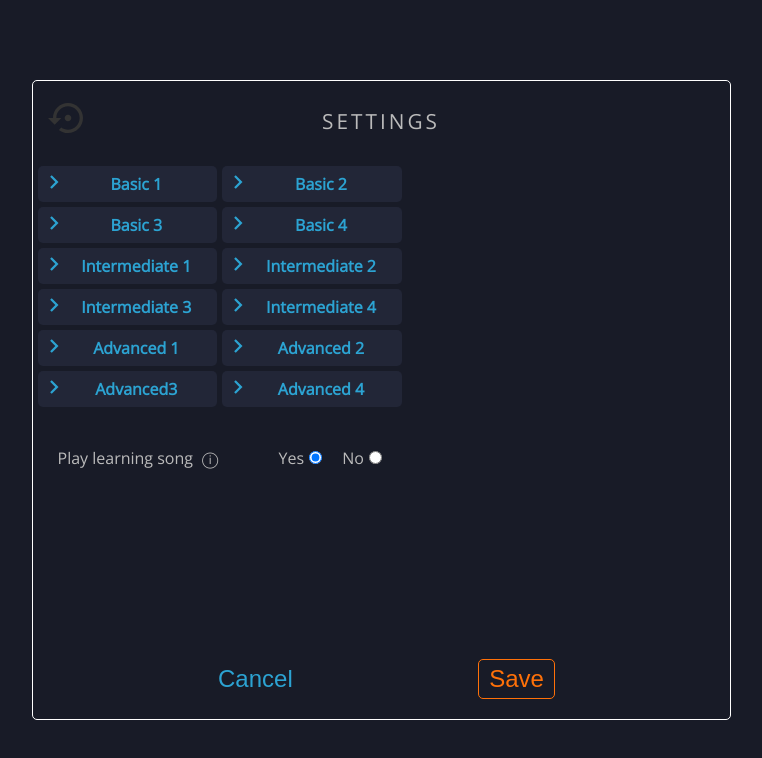
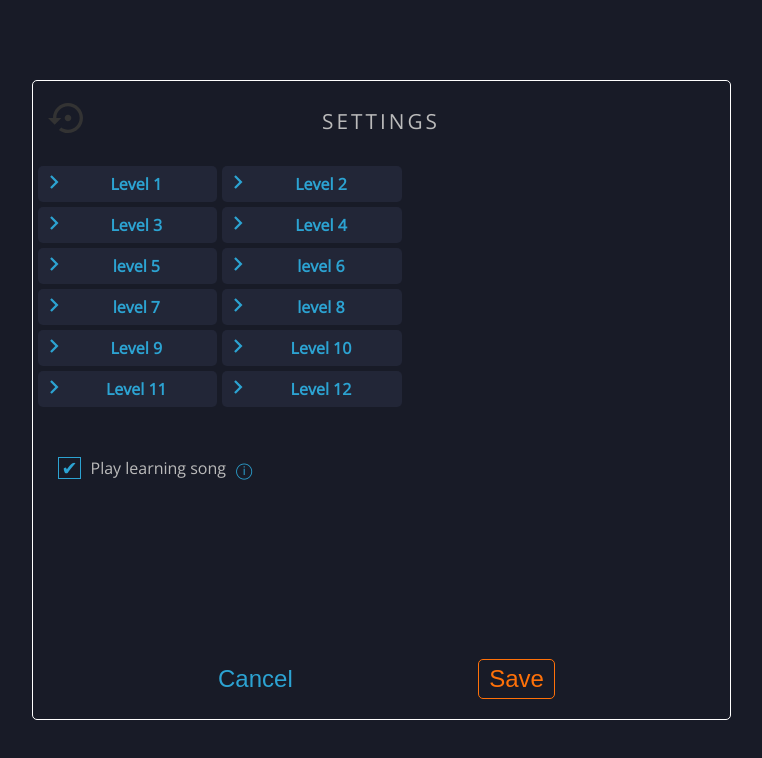
Before and after one commit to Hecktors/rueda-de-casino, a React (Create React App) app: page /settings in a window 1280 px wide. Shown: the top 758 px of the page, without its empty margins (259-1021 px from the left). Built offline with nearby package versions, Linux system fonts and the light colour scheme; a web font is replaced by a local one.

Commit message:
Style input checkbox and range

```diff
--- a/src/App.js
+++ b/src/App.js
@@ -9,7 +9,7 @@ import Session from './pages/Session'
 export default function App() {
   const [settings, setSettings] = useState({
     moveIDs: [],
-    speed: 3050,
+    speed: 2900,
     isMuted: false,
   })
   const [isFirstAppStart, setIsFirstAppStart] = useState(true)
@@ -22,10 +22,16 @@ export default function App() {
     : []
 
   useEffect(() => {
+    const StoredData = getLocalStorage('settings')
     setSettings(
-      getLocalStorage('settings') ?? { moveIDs: [], isMuted: false, speed: 3 }
+      StoredData ?? {
+        moveIDs: [],
+        isMuted: false,
+        speed: 3,
+      }
     )
-    setIsFirstAppStart(!settings.moveIDs)
+    setIsFirstAppStart(!StoredData)
+    console.log(!settings.moveIDs)
   }, []) // eslint-disable-line react-hooks/exhaustive-deps
 
   function updateSettings(userInput) {
@@ -33,6 +39,7 @@ export default function App() {
     setSettings(userInput)
     setLocalStorage('settings', userInput)
   }
+
   return (
     <Switch>
       <Route
--- a/src/components/Form/InputMusicRadio.js
+++ /dev/null
@@ -1,135 +0,0 @@
-import PropTypes from 'prop-types'
-import styled from 'styled-components/macro'
-
-InputMusicRadio.propTypes = {
-  isMuted: PropTypes.bool.isRequired,
-  speed: PropTypes.number.isRequired,
-  updateUserInput: PropTypes.func.isRequired,
-}
-
-export default function InputMusicRadio({ isMuted, speed, updateUserInput }) {
-  return (
-    <InputMusicRadioStyled>
-      <div className="radio-container">
-        <div>
-          Play learning song{' '}
-          <div className="tooltip">
-            &#9432;
-            <span className="tooltiptext">
-              You can use the app with your own music. Just disable the onboard
-              learning song and adapt the time between the move calls with the
-              slider, if they're too fast or too slow for your song.
-            </span>
-          </div>
-        </div>
-        <div className="label-container">
-          <label htmlFor="mute">
-            Yes
-            <input
-              id="mute"
-              onChange={updateUserInput}
-              type="radio"
-              name="isMuted"
-              value={false}
-              checked={!isMuted}
-            />
-          </label>
-          <label htmlFor="notMote">
-            No
-            <input
-              id="notMote"
-              onChange={updateUserInput}
-              type="radio"
-              name="isMuted"
-              value={true}
-              checked={isMuted}
-            />
-          </label>
-        </div>
-      </div>
-      {isMuted && (
-        <div className="range-input-container">
-          <label htmlFor="speed">Move Call Speed </label>
-          <input
-            value={speed}
-            onChange={updateUserInput}
-            type="range"
-            name="speed"
-            min="2100"
-            max="3700"
-            step="400"
-          />
-          <div class="range-legend">
-            <span>slow</span>
-            <span>fast</span>
-          </div>
-        </div>
-      )}
-    </InputMusicRadioStyled>
-  )
-}
-
-const InputMusicRadioStyled = styled.div`
-  margin-top: 20px;
-  position: relative;
-
-  .radio-container {
-    display: flex;
-    justify-content: space-between;
-    margin-top: 30px;
-    padding: 10px 20px;
-    font-size: 1rem;
-
-    label {
-      margin-left: 20px;
-    }
-
-    input {
-      margin-left: 5px;
-    }
-  }
-
-  .range-input-container {
-    margin: 0 auto;
-    padding: 10px 20px;
-
-    input {
-      display: block;
-      margin-top: 5px;
-      width: 100%;
-    }
-  }
-  .range-legend {
-    display: flex;
-    justify-content: space-between;
-    font-size: 0.8rem;
-  }
-
-  .tooltip {
-    display: inline-block;
-    margin-left: 5px;
-  }
-
-  .tooltip .tooltiptext {
-    width: 100%;
-    height: 300px;
-    display: flex;
-    place-items: center;
-    visibility: hidden;
-    position: absolute;
-    top: 0;
-    left: 0;
-    z-index: 1;
-    transform: translateY(-100%);
-    border-radius: 6px;
-    padding: 15px;
-    text-align: center;
-    line-height: 1.6;
-    color: #fff;
-    background-color: var(--bg-color-message);
-  }
-
-  .tooltip:hover .tooltiptext {
-    visibility: visible;
-  }
-`
--- a/src/components/Form/InputMoves.js
+++ b/src/components/Form/LevelListInput.js
@@ -4,14 +4,14 @@ import PropTypes from 'prop-types'
 import { ReactComponent as ArrowRightIcon } from '../../assets/img/arrow_right.svg'
 import { ReactComponent as ArrowDownIcon } from '../../assets/img/arrow_down.svg'
 
-InputMoves.propTypes = {
+LevelListInput.propTypes = {
   levelName: PropTypes.string.isRequired,
   levelMoves: PropTypes.array.isRequired,
   moveIDs: PropTypes.array.isRequired,
   updateUserInput: PropTypes.func.isRequired,
 }
 
-export default function InputMoves({
+export default function LevelListInput({
   levelName,
   levelMoves,
   moveIDs,
@@ -41,22 +41,22 @@ export default function InputMoves({
     </li>
   ))
 
-  function toogleLevelList() {
+  function toogleLevelListInput() {
     setIsOpen(!isOpen)
   }
 
   return (
-    <InputMovesStyled isOpen={isOpen} isActive={hasInputMove}>
-      <h3 onClick={toogleLevelList}>
+    <LevelListInputStyled isOpen={isOpen} isActive={hasInputMove}>
+      <h3 onClick={toogleLevelListInput}>
         {isOpen ? <ArrowDownIcon /> : <ArrowRightIcon />}{' '}
         <span className="level-name">{levelName}</span>
       </h3>
       <ul>{listItems}</ul>
-    </InputMovesStyled>
+    </LevelListInputStyled>
   )
 }
 
-const InputMovesStyled = styled.div`
+const LevelListInputStyled = styled.div`
   background-color: var(--bg-color-accordion);
   border-radius: 5px;
 
@@ -88,6 +88,7 @@ const InputMovesStyled = styled.div`
   }
 
   ul {
+    line-height: 1.7;
     padding: 0 9px;
     overflow: hidden;
     height: ${(props) => (props.isOpen ? 'auto' : 0)};
--- /dev/null
+++ b/src/components/Form/MusicMuteInput.js
@@ -0,0 +1,103 @@
+import PropTypes from 'prop-types'
+import styled from 'styled-components/macro'
+
+MusicMuteInput.propTypes = {
+  isMuted: PropTypes.bool.isRequired,
+  updateUserInput: PropTypes.func.isRequired,
+  hasChanged: PropTypes.bool.isRequired,
+}
+
+export default function MusicMuteInput({
+  isMuted,
+  updateUserInput,
+  hasChanged,
+}) {
+  return (
+    <MusicMuteInputStyled hasChanged={hasChanged}>
+      <input
+        id="mute"
+        onChange={updateUserInput}
+        type="checkbox"
+        name="isMuted"
+        checked={!isMuted}
+      />
+      <label htmlFor="mute">Play learning song </label>
+      <div className="tooltip">
+        <span className="info">&#9432;</span>
+        <span className="tooltiptext">
+          You can use the app with your own music. Just disable the onboard
+          learning song and adapt the time between the move calls with the
+          slider, if they're too fast or too slow for your song.
+        </span>
+      </div>
+    </MusicMuteInputStyled>
+  )
+}
+
+const MusicMuteInputStyled = styled.div`
+  position: relative;
+  margin-top: 30px;
+  padding: 20px 20px;
+  font-size: 1rem;
+
+  .info {
+    color: var(--color-button);
+  }
+
+  input {
+    display: none;
+  }
+
+  label {
+    display: inline-flex;
+    user-select: none;
+  }
+
+  label::before {
+    content: '';
+    display: block;
+    border: 1px solid
+      ${({ hasChanged }) =>
+        hasChanged ? 'var(--color-primary)' : 'var(--color-button)'};
+    width: 18px;
+    height: 20px;
+    margin-right: 10px;
+    padding-left: 3px;
+  }
+
+  input:checked + label::before {
+    content: '✔';
+    color: ${({ hasChanged }) =>
+      hasChanged ? 'var(--color-primary)' : 'var(--color-button)'};
+    font-size: 1.2rem;
+    line-height: 1;
+  }
+
+  .tooltip {
+    display: inline-block;
+    margin-left: 10px;
+  }
+
+  .tooltip .tooltiptext {
+    width: 100%;
+    height: 300px;
+    display: flex;
+    place-items: center;
+    visibility: hidden;
+    position: absolute;
+    top: 0;
+    left: 0;
+    z-index: 1;
+    transform: translateY(-100%);
+    border-radius: 6px;
+    padding: 15px;
+    text-align: center;
+    line-height: 1.6;
+    color: #fff;
+    background-color: var(--bg-color-message);
+  }
+
+  .tooltip:hover .tooltiptext {
+    visibility: visible;
+  }
+`
--- /dev/null
+++ b/src/components/Form/SongSpeedInput.js
@@ -0,0 +1,149 @@
+import PropTypes from 'prop-types'
+import styled from 'styled-components/macro'
+
+SongSpeedInput.protoTypes = {
+  speed: PropTypes.number.isRequired,
+  updateUserInput: PropTypes.func.isRequired,
+  hasChanged: PropTypes.bool.isRequired,
+}
+
+export default function SongSpeedInput({ speed, updateUserInput, hasChanged }) {
+  return (
+    <SongSpeedInputStyled
+      hasChanged={hasChanged}
+      className="range-input-container"
+    >
+      <label htmlFor="speed">Song Speed</label>
+      <input
+        value={speed}
+        onChange={updateUserInput}
+        type="range"
+        name="speed"
+        min="2100"
+        max="3700"
+        step="400"
+      />
+      <div className="range-legend">
+        <span>slow</span>
+        <span>fast</span>
+      </div>
+    </SongSpeedInputStyled>
+  )
+}
+
+const SongSpeedInputStyled = styled.div`
+  margin: 0 auto;
+  padding: 0 20px;
+
+  input {
+    direction: rtl;
+    display: block;
+    width: 100%;
+    background-color: var(--bg-color);
+  }
+
+  .range-legend {
+    display: flex;
+    justify-content: space-between;
+    font-size: 0.8rem;
+  }
+
+  input[type='range'] {
+    height: 25px;
+    -webkit-appearance: none;
+    width: 100%;
+  }
+
+  input[type='range']:focus {
+    outline: none;
+  }
+
+  input[type='range']::-webkit-slider-runnable-track {
+    width: 100%;
+    height: 5px;
+    cursor: pointer;
+    box-shadow: 0px 0px 0px #000000;
+    background: #2497e3;
+    border-radius: 1px;
+    border: 0px solid #000000;
+    background-color: var(--color-button);
+  }
+
+  input[type='range']::-webkit-slider-thumb {
+    box-shadow: 0px 0px 0px #000000;
+    border: 1px solid #2497e3;
+    height: 18px;
+    width: 18px;
+    border-radius: 25px;
+    background: #a1d0ff;
+    cursor: pointer;
+    -webkit-appearance: none;
+    margin-top: -7px;
+    background-color: ${({ hasChanged }) =>
+      hasChanged ? 'var(--color-primary)' : 'var(--color-button)'};
+  }
+
+  input[type='range']:focus::-webkit-slider-runnable-track {
+    background: #2497e3;
+  }
+
+  input[type='range']::-moz-range-track {
+    width: 100%;
+    height: 5px;
+    cursor: pointer;
+    box-shadow: 0px 0px 0px #000000;
+    background: #2497e3;
+    border-radius: 1px;
+    border: 0px solid #000000;
+  }
+
+  input[type='range']::-moz-range-thumb {
+    box-shadow: 0px 0px 0px #000000;
+    border: 1px solid #2497e3;
+    height: 18px;
+    width: 18px;
+    border-radius: 25px;
+    background: #a1d0ff;
+    cursor: pointer;
+  }
+
+  input[type='range']::-ms-track {
+    width: 100%;
+    height: 5px;
+    cursor: pointer;
+    background: transparent;
+    border-color: transparent;
+    color: transparent;
+  }
+
+  input[type='range']::-ms-fill-lower {
+    background: #2497e3;
+    border: 0px solid #000000;
+    border-radius: 2px;
+    box-shadow: 0px 0px 0px #000000;
+  }
+
+  input[type='range']::-ms-fill-upper {
+    background: #2497e3;
+    border: 0px solid #000000;
+    border-radius: 2px;
+    box-shadow: 0px 0px 0px #000000;
+  }
+  input[type='range']::-ms-thumb {
+    margin-top: 1px;
+    box-shadow: 0px 0px 0px #000000;
+    border: 1px solid #2497e3;
+    height: 18px;
+    width: 18px;
+    border-radius: 25px;
+    background: #a1d0ff;
+    cursor: pointer;
+  }
+
+  input[type='range']:focus::-ms-fill-lower {
+    background: #2497e3;
+  }
+  input[type='range']:focus::-ms-fill-upper {
+    background: #2497e3;
+  }
+`
--- a/src/components/Message.js
+++ b/src/components/Message.js
@@ -44,7 +44,6 @@ const MessageStyled = styled.div`
   justify-content: flex-end;
   padding: 20px;
   color: var(--color-message);
-  background-color: var(--bg-color-message);
 
   .first-start {
     width: 100%;
--- a/src/data/pensum.json
+++ b/src/data/pensum.json
@@ -1,7 +1,7 @@
   [
     {
       "id": "b1",
-    "name": "Basic 1",
+    "name": "Level 1",
     "moves": [
     {
       "id": "m1",
@@ -55,7 +55,7 @@
 },
 {
   "id": "b2",
-  "name": "Basic 2",
+  "name": "Level 2",
   "moves": [
     {
       "id": "m7",
@@ -109,7 +109,7 @@
   },
   {
     "id": "b3",
-    "name": "Basic 3",
+    "name": "Level 3",
     "moves": [
       {
         "id": "b3m7",
@@ -163,7 +163,7 @@
   },
   {
     "id": "b4",
-    "name": "Basic 4",
+    "name": "Level 4",
     "moves": [
       {
         "id": "b4m7",
@@ -217,7 +217,7 @@
   },
   {
     "id": "i1",
-    "name": "Intermediate 1",
+    "name": "level 5",
     "moves": [
       {
         "id": "i1m7",
@@ -271,7 +271,7 @@
   },
   {
     "id": "i2",
-    "name": "Intermediate 2",
+    "name": "level 6",
     "moves": [
       {
         "id": "i2m7",
@@ -325,7 +325,7 @@
   },
   {
     "id": "i3",
-    "name": "Intermediate 3",
+    "name": "level 7",
     "moves": [
       {
         "id": "i3m7",
@@ -379,7 +379,7 @@
   },
   {
     "id": "i4",
-    "name": "Intermediate 4",
+    "name": "level 8",
     "moves": [
       {
         "id": "i4m7",
@@ -433,7 +433,7 @@
   },
   {
     "id": "a1",
-    "name": "Advanced 1",
+    "name": "Level 9",
     "moves": [
       {
         "id": "a1m7",
@@ -487,7 +487,7 @@
   },
   {
     "id": "a2",
-    "name": "Advanced 2",
+    "name": "Level 10",
     "moves": [
       {
         "id": "a2m7",
@@ -541,7 +541,7 @@
   },
   {
     "id": "a3",
-    "name": "Advanced3",
+    "name": "Level 11",
     "moves": [
       {
         "id": "a3m7",
@@ -595,7 +595,7 @@
   },
   {
     "id": "a4",
-    "name": "Advanced 4",
+    "name": "Level 12",
     "moves": [
       {
         "id": "a4m7",
--- a/src/pages/Home.js
+++ b/src/pages/Home.js
@@ -19,7 +19,6 @@ Home.propTypes = {
 export default function Home({
   history,
   moves,
-  speed,
   isFirstAppStart,
   setIsFirstAppStart,
 }) {
--- a/src/pages/Session.js
+++ b/src/pages/Session.js
@@ -30,6 +30,7 @@ export default function Session({ history, moves, speed, isMuted }) {
   const hasCurrentMove = currentMove && currentMove.hasOwnProperty('id')
 
   useEffect(() => {
+    !moves && history.push('/')
     if (!isMuted) {
       musicAudioRef.current = new Audio(musicUrl)
       musicAudioRef.current.volume = 0.3
--- a/src/pages/Settings.js
+++ b/src/pages/Settings.js
@@ -5,8 +5,15 @@ import { ReactComponent as ResetIcon } from '../assets/img/reset.svg'
 import Layout from '../components/UI/Layout'
 import Header from '../components/Header'
 import Button from '../components/Button'
-import InputMoves from '../components/Form/InputMoves'
-import InputMusicRadio from '../components/Form/InputMusicRadio'
+import LevelListInput from '../components/Form/LevelListInput'
+import MusicMuteInput from '../components/Form/MusicMuteInput'
+import SongSpeedInput from '../components/Form/SongSpeedInput'
+
+const initState = {
+  moveIDs: [],
+  speed: 2900,
+  isMuted: false,
+}
 
 Settings.propTypes = {
   levels: PropTypes.array.isRequired,
@@ -20,20 +27,21 @@ export default function Settings({
   settings,
   updateSettings,
 }) {
-  const [userInput, setUserInput] = useState({
-    moveIDs: [],
-    speed: 2900,
-    isMuted: false,
-  })
+  const [userInput, setUserInput] = useState(initState)
+  const [speedPrevVal, setSpeedPrevVal] = useState(settings.speed)
+  const hasNoChanges = JSON.stringify(userInput) === JSON.stringify(settings)
+  const isInitState = JSON.stringify(userInput) === JSON.stringify(initState)
+  const hasSpeedChanged = userInput.speed !== speedPrevVal
+  const hasIsMutedChanged =
+    userInput.isMuted !== settings.isMuted && !isInitState
 
-  const hasNoChanges = JSON.stringify(userInput) === JSON.stringify(settings)
-  const hasNoSelect = !userInput.moveIDs.length
   useEffect(() => {
     setUserInput(settings)
   }, []) // eslint-disable-line react-hooks/exhaustive-deps
 
   function updateUserInput(event) {
-    const { name, value } = event.target
+    const { name, value, checked } = event.target
+
     if (name === 'move') {
       const updatedMoveIDs = userInput.moveIDs.includes(value)
         ? userInput.moveIDs.filter((moveID) => moveID !== value)
@@ -45,7 +53,7 @@ export default function Settings({
     }
 
     if (name === 'isMuted') {
-      setUserInput({ ...userInput, isMuted: value === 'true', speed: 2900 })
+      setUserInput({ ...userInput, isMuted: !checked })
     }
   }
 
@@ -55,7 +63,8 @@ export default function Settings({
   }
 
   function handleReset() {
-    setUserInput({ ...userInput, moveIDs: [], speed: 2900, isMuted: false })
+    setUserInput(initState)
+    setSpeedPrevVal(initState.speed)
   }
 
   function handleCancel() {
@@ -63,7 +72,7 @@ export default function Settings({
   }
 
   const moveSelect = levels.map(({ id, name, moves }) => (
-    <InputMoves
+    <LevelListInput
       key={id}
       levelName={name}
       levelMoves={moves}
@@ -75,7 +84,7 @@ export default function Settings({
   return (
     <Layout>
       <Header>
-        <Button onClick={handleReset} isDisabled={hasNoSelect} isSmall>
+        <Button onClick={handleReset} isDisabled={isInitState} isSmall>
           <ResetIcon />
         </Button>
         <h1>Settings</h1>
@@ -84,11 +93,18 @@ export default function Settings({
       <main>
         <FormStyled>
           <div className="levels-container">{moveSelect}</div>
-          <InputMusicRadio
-            speed={userInput.speed}
+          <MusicMuteInput
             isMuted={userInput.isMuted}
+            hasChanged={hasIsMutedChanged}
             updateUserInput={updateUserInput}
           />
+          {userInput.isMuted && (
+            <SongSpeedInput
+              hasChanged={hasSpeedChanged}
+              speed={userInput.speed}
+              updateUserInput={updateUserInput}
+            />
+          )}
         </FormStyled>
       </main>
       <footer>
```
Also changed, not shown: src/components/Form/LevelListInput.md (renamed from src/components/Form/InputMoves.md, +1 -1 lines), src/components/MoveList.js (+11 -4 lines), 1 other file (tests, documents, lock files or other folders).
